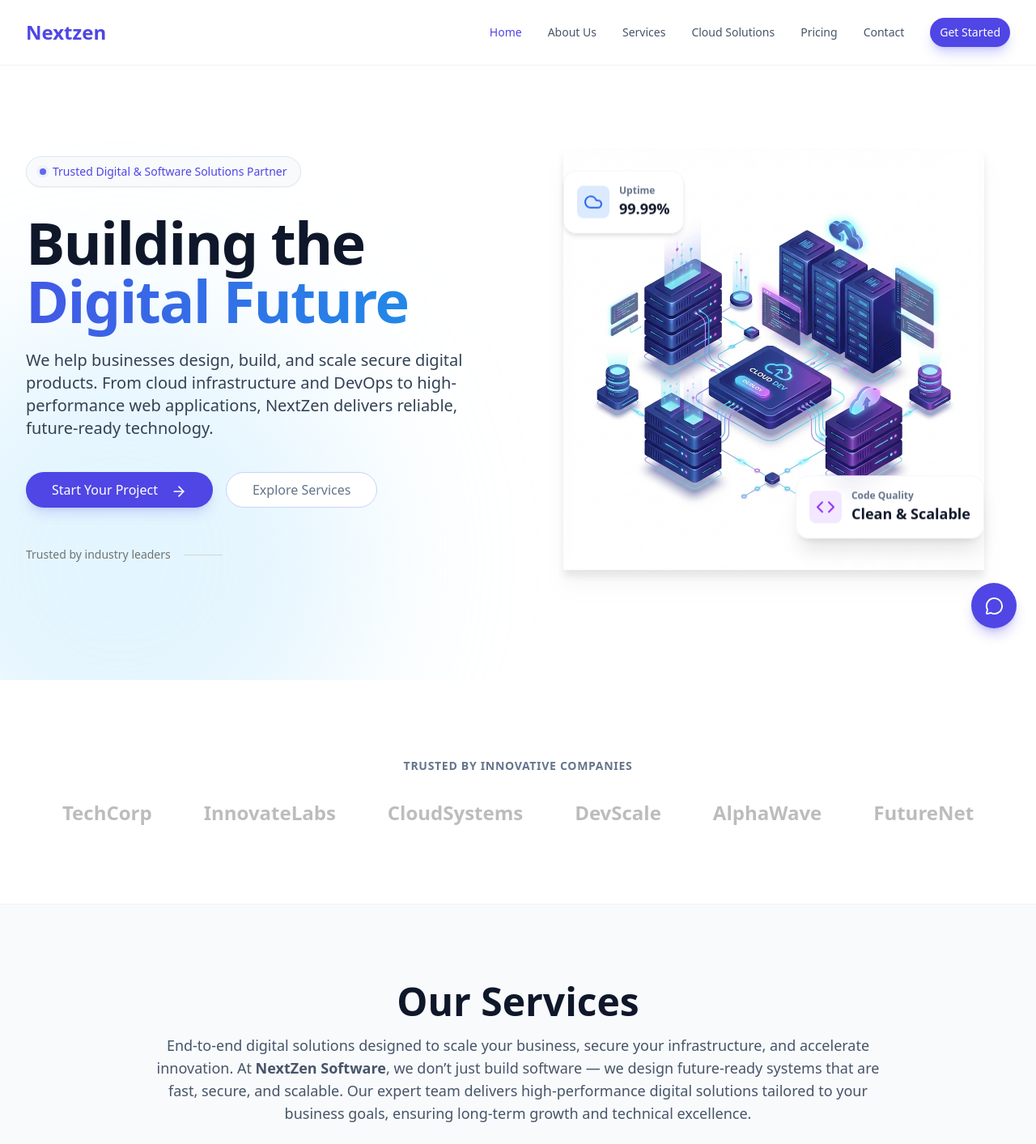
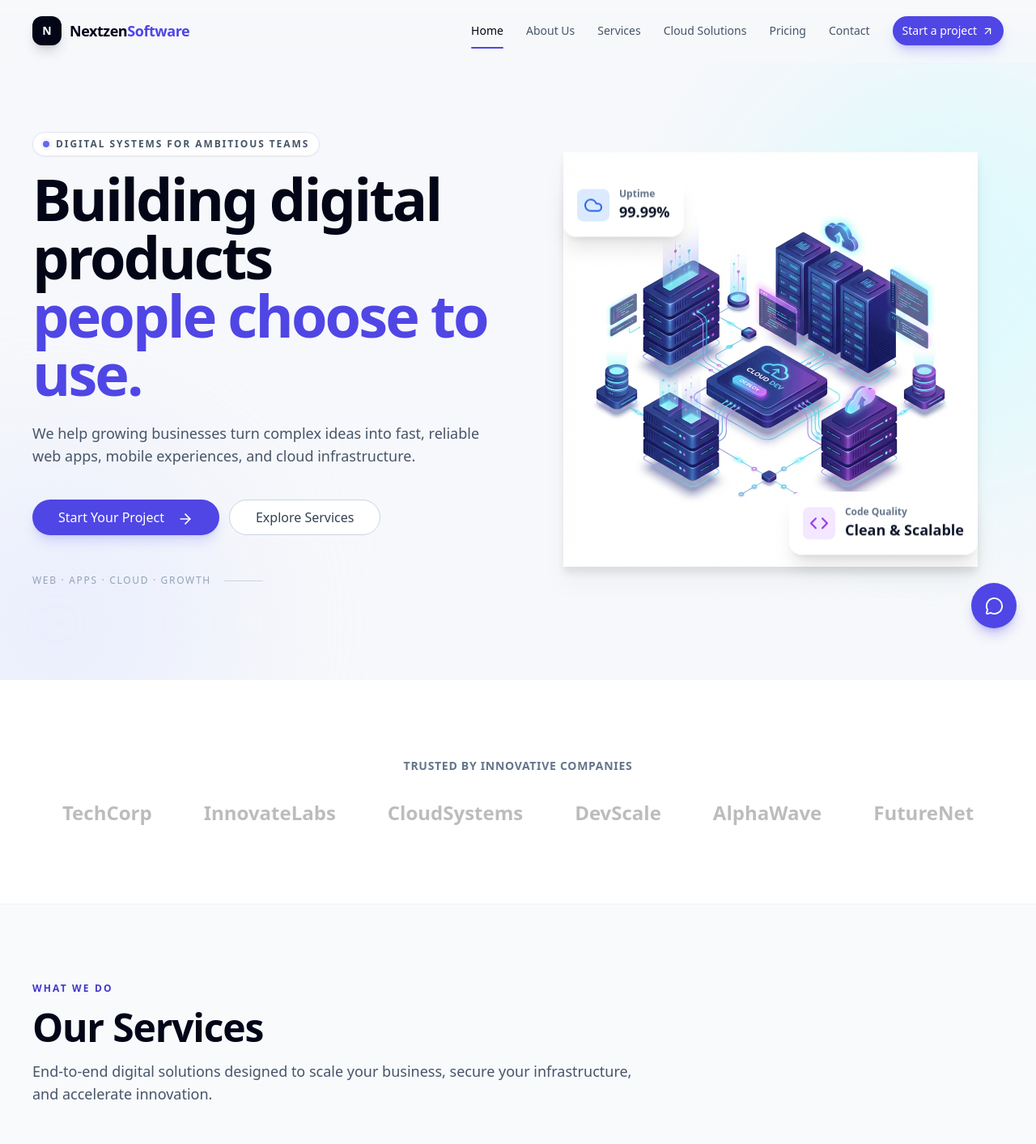
Before and after one commit to NextZenSoftware/NextZen, a Next.js app: page / in a window 1280 px wide. Shown: the top 1413 px of the page at 81% size. Built offline with nearby package versions, Linux system fonts and the light colour scheme.

Commit message:
Improve responsive website UI

```diff
--- a/app/globals.css
+++ b/app/globals.css
@@ -3,6 +3,21 @@
 @tailwind utilities;
 
 @layer base {
+  html {
+    scroll-behavior: smooth;
+  }
+
+  body {
+    background: #f7f8fb;
+    color: #172033;
+    text-rendering: optimizeLegibility;
+  }
+
+  ::selection {
+    background: #172033;
+    color: #ffffff;
+  }
+
   :root {
     --background: 0 0% 100%;
     --foreground: 222.2 84% 4.9%;
@@ -29,7 +44,15 @@
 
 @layer utilities {
   .container-custom {
-    @apply max-w-7xl mx-auto px-4 sm:px-6 lg:px-8;
+    @apply mx-auto w-full max-w-7xl px-5 sm:px-8 lg:px-10;
+  }
+
+  .eyebrow {
+    @apply text-xs font-semibold uppercase tracking-[0.18em] text-primary-700;
+  }
+
+  .section-kicker {
+    @apply mb-4 inline-flex items-center gap-2 rounded-full border border-slate-200 bg-white px-3 py-1.5 text-xs font-semibold uppercase tracking-[0.16em] text-slate-600 shadow-sm;
   }
 
   .animate-float {
@@ -89,3 +112,9 @@
 ::-webkit-scrollbar-thumb:hover {
   background: #4338ca;
 }
+
+@media (prefers-reduced-motion: reduce) {
+  html {
+    scroll-behavior: auto;
+  }
+}
--- a/components/home/Hero.tsx
+++ b/components/home/Hero.tsx
@@ -8,10 +8,11 @@ import Image from "next/image"
 
 export function Hero() {
   return (
-    <section className="relative overflow-hidden bg-white pt-20 pb-16 md:pt-32 md:pb-24 lg:min-h-[calc(100vh-80px)] lg:flex lg:items-center">
+    <section className="relative overflow-hidden bg-[#f7f8fb] pb-16 pt-24 md:pb-24 md:pt-32 lg:flex lg:min-h-[calc(100vh-76px)] lg:items-center">
       {/* pt-20 pb-16 md:pt-32 md:pb-24 lg:min-h-screen  */}
       {/* Background Gradient Blob */}
-      <div className="absolute bottom-0 left-0 translate-y-1/4 -translate-x-1/4 w-[600px] h-[600px] bg-secondary-200/40 blur-[100px] rounded-full pointer-events-none" />
+      <div className="pointer-events-none absolute -right-40 top-16 h-[520px] w-[520px] rounded-full bg-cyan-100/60 blur-[100px]" />
+      <div className="pointer-events-none absolute bottom-0 left-0 h-[420px] w-[420px] -translate-x-1/3 translate-y-1/3 rounded-full bg-indigo-100/50 blur-[90px]" />
 
       <div className="container-custom relative z-10 grid lg:grid-cols-2 gap-12 items-center">
         <div className="flex flex-col items-center lg:items-start text-center lg:text-left">
@@ -19,24 +20,25 @@ export function Hero() {
             initial={{ opacity: 0, y: 20 }}
             animate={{ opacity: 1, y: 0 }}
             transition={{ duration: 0.5 }}
-            className="inline-flex items-center gap-2 px-4 py-2 rounded-full bg-slate-50 border border-slate-200 text-primary-600 text-sm font-medium mb-8 shadow-sm"
+            className="section-kicker"
           >
             <span className="relative flex h-2 w-2">
               <span className="animate-ping absolute inline-flex h-full w-full rounded-full bg-primary-400 opacity-75"></span>
               <span className="relative inline-flex rounded-full h-2 w-2 bg-primary-500"></span>
             </span>
-            Trusted Digital & Software Solutions Partner
+            Digital systems for ambitious teams
           </motion.div>
 
           <motion.h1
             initial={{ opacity: 0, y: 20 }}
             animate={{ opacity: 1, y: 0 }}
             transition={{ duration: 0.5, delay: 0.1 }}
-            className="text-4xl md:text-6xl lg:text-7xl font-bold tracking-tight text-slate-900 mb-6 leading-[1.1]"
+            className="mb-6 text-4xl font-bold leading-[1.05] tracking-[-0.04em] text-slate-950 md:text-6xl lg:text-7xl"
           >
-            Building the <br />
-            <span className="text-transparent bg-clip-text bg-gradient-to-r from-primary-600 to-secondary-500 animate-gradient bg-300%">
-              Digital Future
+            Building digital products
+            <br />
+            <span className="text-primary-600">
+              people choose to use.
             </span>
           </motion.h1>
 
@@ -44,26 +46,24 @@ export function Hero() {
             initial={{ opacity: 0, y: 20 }}
             animate={{ opacity: 1, y: 0 }}
             transition={{ duration: 0.5, delay: 0.2 }}
-            className="text-lg md:text-xl text-slate-700 mb-10 max-w-2xl leading-relaxed"
+            className="mb-10 max-w-xl text-base leading-relaxed text-slate-600 md:text-lg"
           >
-            We help businesses design, build, and scale secure digital products.
-From cloud infrastructure and DevOps to high-performance web applications,
-NextZen delivers reliable, future-ready technology.
+            We help growing businesses turn complex ideas into fast, reliable web apps, mobile experiences, and cloud infrastructure.
           </motion.p>
 
           <motion.div
             initial={{ opacity: 0, y: 20 }}
             animate={{ opacity: 1, y: 0 }}
             transition={{ duration: 0.5, delay: 0.3 }}
-            className="flex flex-col sm:flex-row items-center gap-4"
+            className="flex w-full flex-col items-center gap-3 sm:w-auto sm:flex-row"
           >
-            <Button size="lg" rounded="full" className="flex w-full sm:w-auto text-base gap-2 shadow-lg shadow-primary-500/20 hover:scale-105 transition-transform" asChild>
+            <Button size="lg" rounded="full" className="flex w-full gap-2 text-base shadow-lg shadow-primary-500/20 transition-transform hover:-translate-y-0.5 sm:w-auto" asChild>
               <Link className="flex flex-row" href="/contact">
                 Start Your Project
                 <ArrowRight className="mt-1 ml-2 w-5 h-5" size={18} />
               </Link>
             </Button>
-            <Button size="lg" variant="outline" rounded="full" className="w-full sm:w-auto text-slate-500 hover:bg-slate-100" asChild>
+            <Button size="lg" variant="outline" rounded="full" className="w-full border-slate-300 bg-white text-slate-700 sm:w-auto" asChild>
               <Link href="/services">Explore Services</Link>
             </Button>
           </motion.div>
@@ -72,9 +72,9 @@ NextZen delivers reliable, future-ready technology.
             initial={{ opacity: 0 }}
             animate={{ opacity: 1 }}
             transition={{ delay: 0.6 }}
-            className="mt-12 flex items-center gap-4 text-sm text-slate-500 grayscale opacity-70"
+            className="mt-12 flex items-center gap-4 text-xs font-medium uppercase tracking-[0.14em] text-slate-400"
           >
-             <p>Trusted by industry leaders</p>
+             <p>Web · Apps · Cloud · Growth</p>
              <div className="h-px bg-slate-300 w-12" />
           </motion.div>
         </div>
@@ -83,14 +83,15 @@ NextZen delivers reliable, future-ready technology.
           initial={{ opacity: 0, scale: 0.8 }}
           animate={{ opacity: 1, scale: 1 }}
           transition={{ duration: 0.8, delay: 0.2 }}
-          className="relative lg:h-[600px] flex items-center justify-center p-8"
+          className="relative flex items-center justify-center p-2 sm:p-8 lg:h-[600px]"
         >
-           <div className="relative w-full aspect-square max-w-[600px]">
+           <div className="relative aspect-square w-full max-w-[600px]">
               {/* Main Illustration */}
               <Image
                 src="/images/hero-illustration.png"
                 alt="Cloud Computing Illustration"
                 fill
+                sizes="(max-width: 1024px) 90vw, 50vw"
                 className="object-contain drop-shadow-xl"
                 priority
               />
@@ -99,7 +100,7 @@ NextZen delivers reliable, future-ready technology.
               <motion.div
                 animate={{ y: [0, -15, 0] }}
                 transition={{ duration: 4, repeat: Infinity, ease: "easeInOut" }}
-                className="absolute -top-4 -left-4 md:top-10 md:left-0 bg-white/90 backdrop-blur p-4 rounded-2xl shadow-md border border-slate-100 flex items-center gap-3 z-20"
+                className="absolute -left-1 top-3 z-20 flex items-center gap-3 rounded-2xl border border-white/80 bg-white/90 p-3 shadow-xl backdrop-blur md:left-0 md:top-10 md:p-4"
               >
                  <div className="p-2 bg-blue-100 rounded-lg text-blue-600">
                     <Cloud size={24} />
@@ -113,7 +114,7 @@ NextZen delivers reliable, future-ready technology.
               <motion.div
                 animate={{ y: [0, 20, 0] }}
                 transition={{ duration: 5, repeat: Infinity, ease: "easeInOut", delay: 1 }}
-                className="absolute bottom-10 -right-4 md:right-0 bg-white/90 backdrop-blur p-4 rounded-2xl shadow-xl border border-slate-100 flex items-center gap-3 z-20"
+                className="absolute -right-1 bottom-4 z-20 flex items-center gap-3 rounded-2xl border border-white/80 bg-white/90 p-3 shadow-xl backdrop-blur md:right-0 md:p-4"
               >
                  <div className="p-2 bg-purple-100 rounded-lg text-purple-600">
                     <Code size={24} />
--- a/components/home/ServicesSection.tsx
+++ b/components/home/ServicesSection.tsx
@@ -41,12 +41,13 @@ const services = [
 export function ServicesSection() {
   return (
     <Section background="gray">
-      <div className="text-center mb-16">
+      <div className="mb-12 max-w-3xl">
+        <p className="eyebrow mb-4">What we do</p>
         <motion.h2
           initial={{ opacity: 0, y: 20 }}
           whileInView={{ opacity: 1, y: 0 }}
           viewport={{ once: true }}
-          className="text-3xl md:text-5xl font-bold text-slate-900 mb-4"
+          className="mb-4 text-3xl font-bold tracking-tight text-slate-950 md:text-5xl"
         >
           Our Services
         </motion.h2>
@@ -58,13 +59,10 @@ export function ServicesSection() {
           className="text-lg text-slate-600 max-w-4xl mx-auto"
         >
           End-to-end digital solutions designed to scale your business, secure your infrastructure, and accelerate innovation.
-          At <strong>NextZen Software</strong>, we don’t just build software —
-we design future-ready systems that are fast, secure, and scalable.
-Our expert team delivers high-performance digital solutions tailored to your business goals, ensuring long-term growth and technical excellence.
         </motion.p>
       </div>
 
-      <div className="grid grid-cols-1 md:grid-cols-2 lg:grid-cols-3 gap-8">
+      <div className="grid grid-cols-1 gap-4 md:grid-cols-2 lg:grid-cols-3">
         {services.map((service, index) => (
           <motion.div
             key={index}
@@ -74,16 +72,16 @@ Our expert team delivers high-performance digital solutions tailored to your bus
             viewport={{ once: true }}
             // whileHover={{ y: -8 }}
           >
-            <Card className="h-full hover:shadow-md transition-all duration-300 border-slate-200 bg-white ">
+            <Card className="group h-full border-slate-200 bg-white transition-all duration-300 hover:-translate-y-1 hover:border-primary-200 hover:shadow-xl hover:shadow-slate-900/5">
               <CardHeader>
-                <div className="mb-4 bg-primary-50 w-16 h-16 rounded-2xl flex items-center justify-center  transition-colors duration-300">
+                <div className="mb-4 flex h-14 w-14 items-center justify-center rounded-2xl bg-primary-50 transition-colors duration-300">
                   <div className=" text-primary-500 transition-colors duration-200">
                     {/* The icon itself doesn't need to change props if handled by parent color, but lucide icons use currentColor */}
                     {/* We need to clone element to change color or rely on text color class */}
                     <div className="current-color">{service.icon}</div>
                   </div>
                 </div>
-                <CardTitle className="hover:text-primary-500 transition-colors">{service.title}</CardTitle>
+                <CardTitle className="transition-colors group-hover:text-primary-500">{service.title}</CardTitle>
               </CardHeader>
               <CardContent>
                 <CardDescription className="text-base text-slate-600 leading-relaxed">
--- a/components/layout/Footer.tsx
+++ b/components/layout/Footer.tsx
@@ -4,16 +4,17 @@ import { company } from "@/lib/company"
 
 export function Footer() {
   return (
-    <footer className="bg-slate-50 border-t border-slate-200 pt-16 pb-8">
+    <footer className="border-t border-slate-200 bg-[#eef1f6] pb-8 pt-16">
       <div className="container-custom">
-        <div className="grid grid-cols-1 md:grid-cols-2 lg:grid-cols-4 gap-12 mb-12">
+        <div className="mb-12 grid grid-cols-1 gap-12 md:grid-cols-2 lg:grid-cols-[1.4fr_1fr_1fr_1.2fr]">
           {/* Company Info */}
           <div>
-            <Link href="/" className="font-bold text-2xl text-primary-600 mb-4 block">
-              Nextzen
+            <Link href="/" className="mb-4 flex items-center gap-2 text-lg font-bold tracking-tight text-slate-950">
+              <span className="flex h-9 w-9 items-center justify-center rounded-xl bg-slate-950 text-sm text-white">N</span>
+              Nextzen<span className="text-primary-600">Software</span>
             </Link>
-            <p className="text-slate-600 text-sm mb-6 leading-relaxed">
-              Empowering businesses with modern cloud solutions and cutting-edge web development. We build the future of your digital presence.
+            <p className="mb-6 max-w-xs text-sm leading-relaxed text-slate-600">
+              Digital products, cloud systems, and websites built with clarity, craft, and measurable outcomes.
             </p>
             <div className="flex gap-4">
               <SocialLink href={company.social.linkedin} icon={<Linkedin size={20} />} label="LinkedIn" />
@@ -87,7 +88,7 @@ function SocialLink({ href, icon, label }: { href: string; icon: React.ReactNode
       target="_blank"
       rel="noreferrer"
       aria-label={label}
-      className="p-2 bg-slate-100 text-slate-600 rounded-full hover:bg-primary-50 hover:text-primary-600 transition-colors"
+      className="rounded-full border border-slate-200 bg-white p-2 text-slate-600 transition-colors hover:border-primary-200 hover:bg-primary-50 hover:text-primary-600"
     >
       {icon}
     </a>
--- a/components/layout/Navbar.tsx
+++ b/components/layout/Navbar.tsx
@@ -4,7 +4,7 @@ import * as React from "react"
 import Link from "next/link"
 import { usePathname } from "next/navigation"
 import { motion, AnimatePresence } from "framer-motion"
-import { Menu, X } from "lucide-react"
+import { ArrowUpRight, Menu, X } from "lucide-react"
 import { cn } from "@/lib/utils"
 import { Button } from "@/components/ui/Button"
 
@@ -34,32 +34,33 @@ export function Navbar() {
     <nav className={cn(
       "fixed top-0 z-50 w-full border-b transition-all duration-300",
       scrolled
-        ? "border-slate-200/50 bg-white/80 shadow-sm backdrop-blur-md"
-        : "border-slate-200/50 bg-white"
+        ? "border-slate-200/80 bg-[#f7f8fb]/90 shadow-[0_8px_30px_rgba(23,32,51,0.06)] backdrop-blur-xl"
+        : "border-transparent bg-[#f7f8fb]/80 backdrop-blur-md"
     )}>
-      <div className="container-custom flex items-center justify-between h-20">
+      <div className="container-custom flex h-[76px] items-center justify-between">
         {/* Logo */}
-        <Link href="/" className="font-bold text-2xl flex items-center gap-2 text-primary-600">
-          <span>Nextzen</span>
+        <Link href="/" className="flex items-center gap-2.5 text-slate-950" aria-label="NextzenSoftware home">
+          <span className="flex h-9 w-9 items-center justify-center rounded-xl bg-slate-950 text-sm font-bold text-white shadow-lg shadow-slate-950/15">N</span>
+          <span className="text-lg font-bold tracking-tight">Nextzen<span className="text-primary-600">Software</span></span>
         </Link>
         {/* Desktop Nav */}
-        <div className="hidden md:flex items-center gap-8">
+        <div className="hidden items-center gap-7 md:flex">
           {navLinks.map((link) => (
             <Link
               key={link.name}
               href={link.href}
               className={cn(
-                "text-sm font-medium transition-colors hover:text-primary-600",
+                "relative py-2 text-sm font-medium transition-colors hover:text-primary-700",
                 pathname === link.href
-                  ? "text-primary-600"
+                  ? "text-slate-950 after:absolute after:inset-x-0 after:-bottom-1 after:h-0.5 after:rounded-full after:bg-primary-600"
                   : "text-slate-600"
               )}
             >
               {link.name}
             </Link>
           ))}
-          <Button variant="default" size="sm" rounded="full" asChild>
-             <Link href="/contact">Get Started</Link>
+           <Button variant="default" size="sm" rounded="full" className="gap-1.5" asChild>
+             <Link href="/contact">Start a project <ArrowUpRight size={15} /></Link>
           </Button>
         </div>
 
@@ -69,7 +70,7 @@ export function Navbar() {
           aria-label={isOpen ? "Close navigation menu" : "Open navigation menu"}
           aria-expanded={isOpen}
           aria-controls="mobile-navigation"
-          className="md:hidden p-2 text-slate-600"
+          className="rounded-lg p-2 text-slate-700 transition hover:bg-white md:hidden"
           onClick={() => setIsOpen(!isOpen)}
         >
           {isOpen ? <X /> : <Menu />}
@@ -84,26 +85,26 @@ export function Navbar() {
             animate={{ opacity: 1, height: "auto" }}
             exit={{ opacity: 0, height: 0 }}
             id="mobile-navigation"
-            className="md:hidden bg-white border-b border-slate-200 overflow-hidden"
+            className="overflow-hidden border-b border-slate-200 bg-[#f7f8fb] md:hidden"
           >
-            <div className="container-custom py-4 flex flex-col gap-4">
+            <div className="container-custom flex flex-col gap-2 py-5">
               {navLinks.map((link) => (
                 <Link
                   key={link.name}
                   href={link.href}
                   onClick={() => setIsOpen(false)}
                   className={cn(
-                    "text-sm font-medium py-2 transition-colors hover:text-primary-600",
+                    "rounded-lg px-3 py-2 text-sm font-medium transition-colors hover:bg-white hover:text-primary-700",
                     pathname === link.href
-                      ? "text-primary-600"
+                      ? "bg-white text-primary-700 shadow-sm"
                       : "text-slate-600"
                   )}
                 >
                   {link.name}
                 </Link>
               ))}
-              <Button className="w-full mt-2" rounded="full" asChild>
-                <Link href="/contact">Get Started</Link>
+              <Button className="mt-3 w-full gap-1.5" rounded="full" asChild>
+                <Link href="/contact">Start a project <ArrowUpRight size={15} /></Link>
               </Button>
             </div>
           </motion.div>
```
Also changed, not shown: components/home/WhyChooseUs.tsx (+9 -10 lines).
